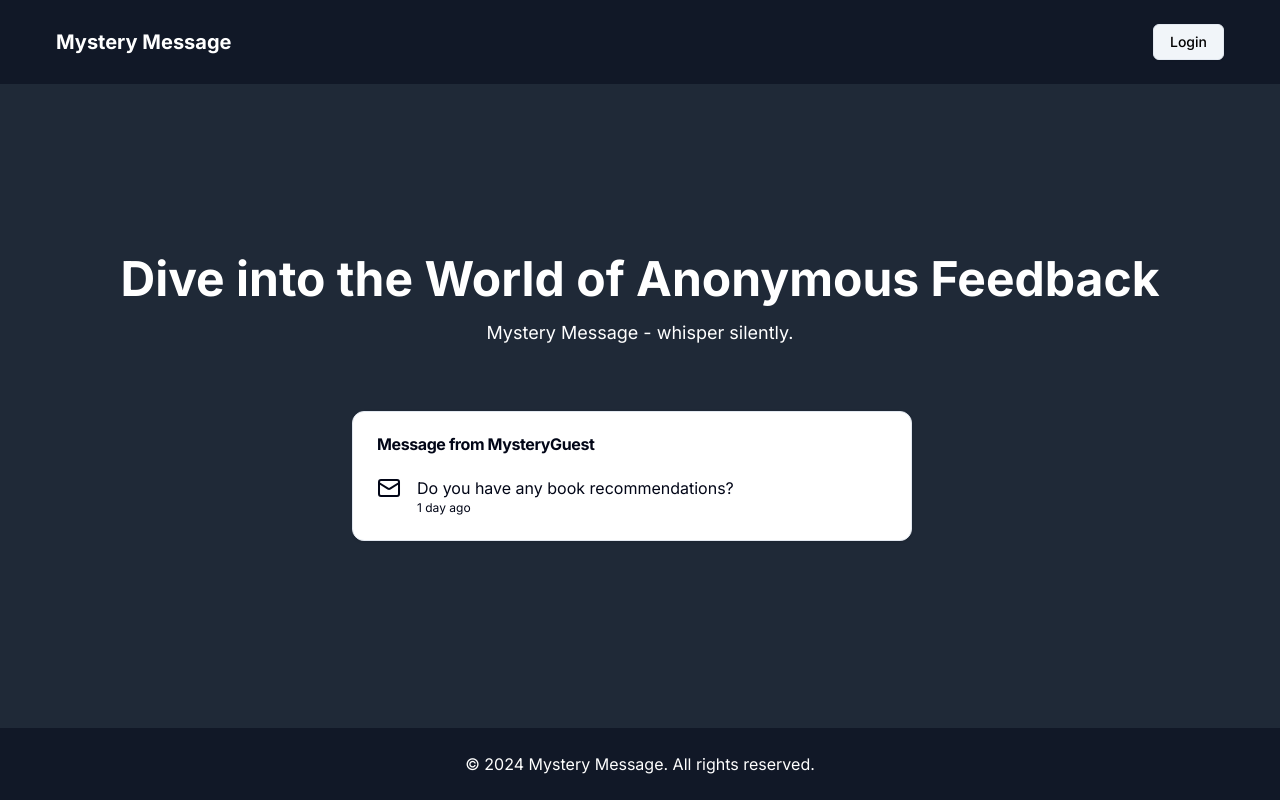
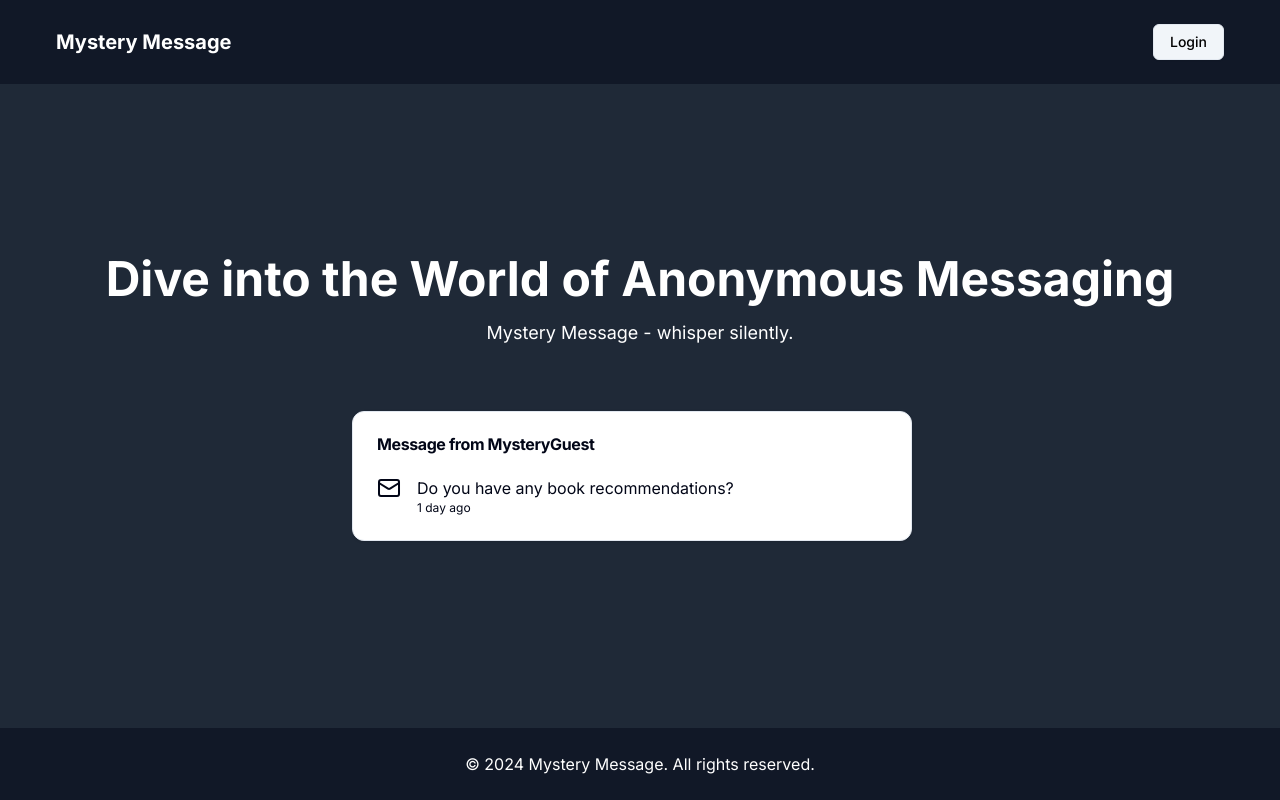
Before and after one commit to BansalChirag/Mystery-Message, a Next.js app: page / in a window 1280 px wide. Built offline with nearby package versions, Linux system fonts and the light colour scheme; no server answers.

Commit message:
Update page.tsx

```diff
--- a/app/(app)/page.tsx
+++ b/app/(app)/page.tsx
@@ -23,7 +23,7 @@ export default function Home() {
     <main className="flex-grow flex flex-col items-center justify-center px-4 md:px-24 py-12 bg-gray-800 text-white">
         <section className="text-center mb-8 md:mb-12">
           <h1 className="text-3xl md:text-5xl font-bold">
-            Dive into the World of Anonymous Feedback
+            Dive into the World of Anonymous Messaging
           </h1>
           <p className="mt-3 md:mt-4 text-base md:text-lg">
             Mystery Message - whisper silently.
```
